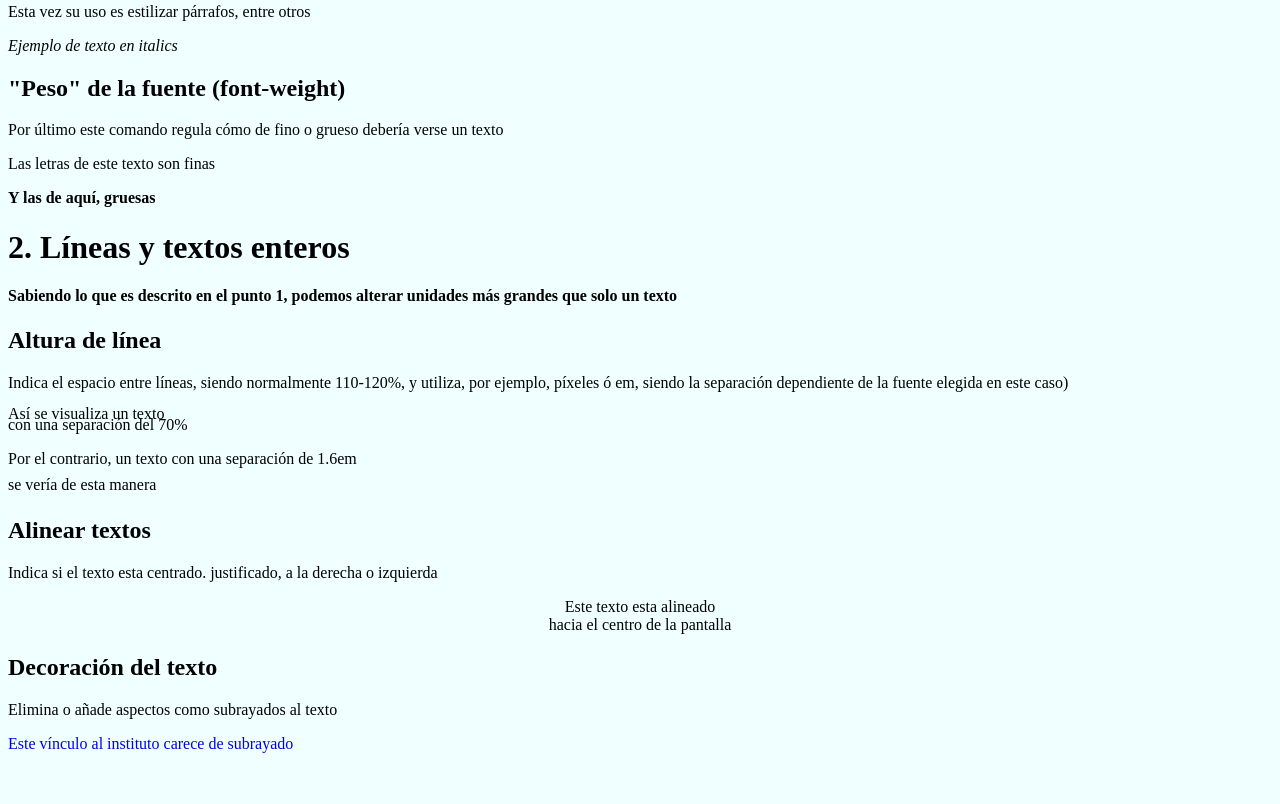
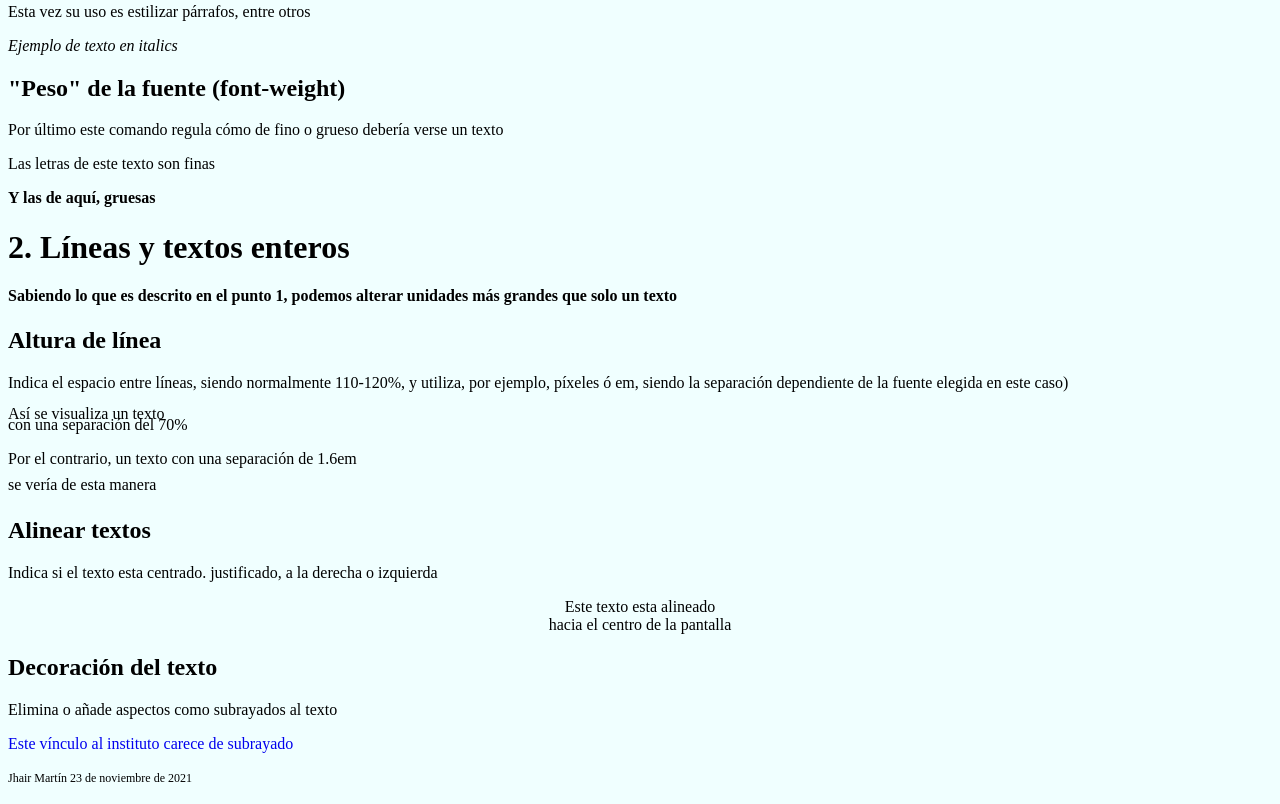
Before and after one commit to jmartinapaza/jmartinapaza.github.io, a plain HTML site: page propiedades_texto_css.html in a window 1280 px wide. Shown: the part 557-1361 px from the top of the page. Before the commit the page ends 1318 px from the top, so only its background shows below. Drawn offline with Linux system fonts and the light colour scheme.

Commit message:
Add files via upload

```diff
--- a/propiedades_texto_css.html
+++ b/propiedades_texto_css.html
@@ -35,10 +35,15 @@ body {background-color: azure;}
 #deco {
     text-decoration: none red;
 }
+
+#nombre-fecha {
+    font-size: 0.75em;
+    line-height: 2.25em;
+}
     </style>
 </head>
 <body>
-   <h1 id="titulo">Propiedades de texto en CSS</h1>
+   <h1 id="titulo">Propiedades de texto en CSS JM</h1>
 
     <h1>1. Fuentes de letras</h1>
 
@@ -98,5 +103,7 @@ hacia el centro de la pantalla</p>
 
 <p>Elimina o añade aspectos como subrayados al texto</p>
 <a href="https://iesgaherrera.com/" id="deco"> Este vínculo al instituto carece de subrayado</a>
+
+<p id="nombre-fecha">Jhair Martín 23 de noviembre de 2021</p>
 </body>
 </html>
```
Also changed, not shown: images/css-box-model.png (added).
